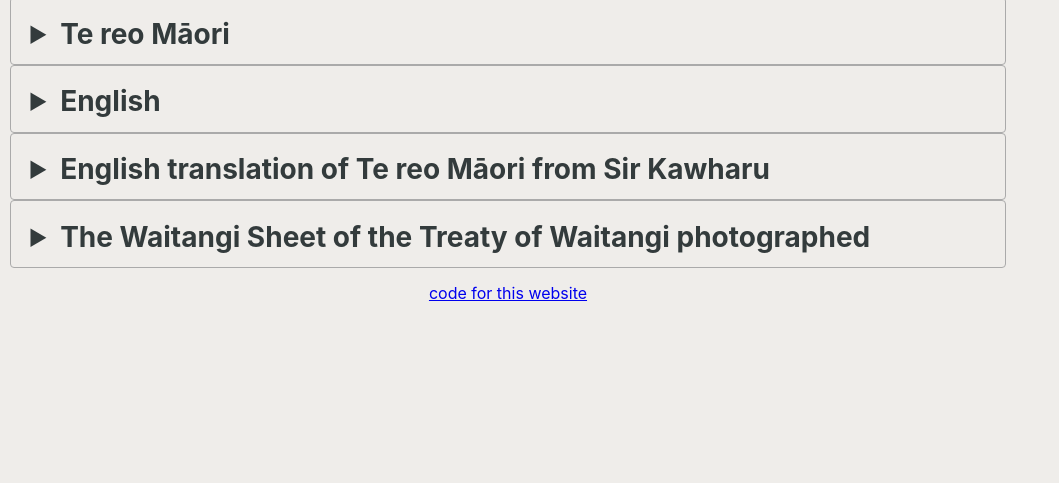
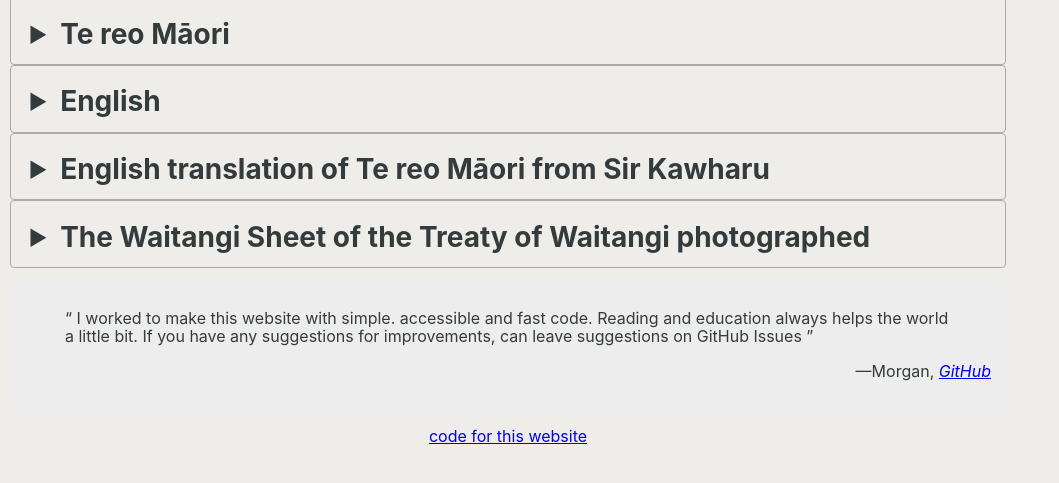
Before and after one commit to airbr/Tiriti, a website built with Parcel: page index.html in a window 1280 px wide. Shown: the part 261-744 px from the top of the page, without its empty margins (0-1059 px from the left). Built offline with nearby package versions, Linux system fonts and the light colour scheme.

Commit message:
Update with Quote

```diff
--- a/css/main.css
+++ b/css/main.css
@@ -86,6 +86,26 @@ textarea {
 /* ==========================================================================
    Author's custom styles
    ========================================================================== */
+
+div:has(> blockquote) {
+  background-color: #ededed;
+  margin: 10px auto;
+  padding: 15px;
+  border-radius: 5px;
+}
+
+blockquote p::before {
+  content: "\201C";
+}
+
+blockquote p::after {
+  content: "\201D";
+}
+
+blockquote + p {
+  text-align: right;
+}
+
 
 body {
   background: whitesmoke;
--- a/index.html
+++ b/index.html
@@ -269,6 +269,14 @@
       </div>
     </a>
   </details>
+<div>
+  <blockquote cite="https://www.huxley.net/bnw/four.html">
+    <p>
+      I worked to make this website with simple. accessible and fast code. Reading and education always helps the world a little bit. If you have any suggestions for improvements, can leave suggestions on GitHub Issues
+    </p>
+  </blockquote>
+  <p>—Morgan, <cite><a href="https://github.com/airbr">GitHub</a></cite></p>
+</div>
   </main>
   <footer style="text-align: center;">
     <a href="https://github.com/airbr/Tiriti">
```
